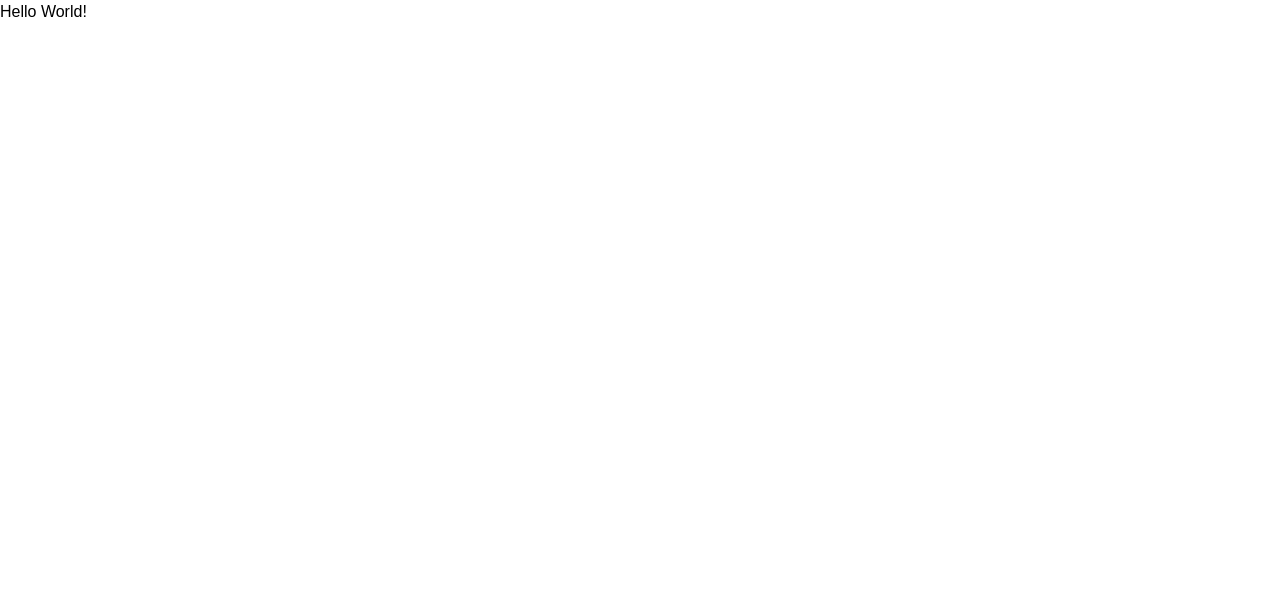
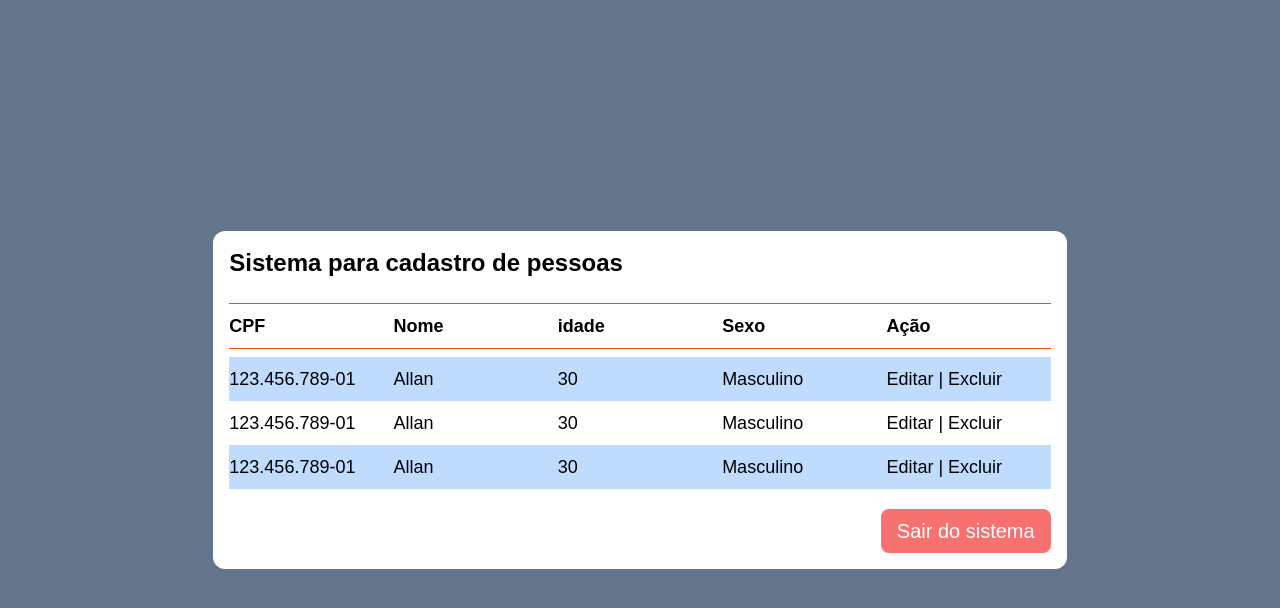
Before and after one commit to allanalmeida94/cadastro-pessoa, a Next.js app: page / in a window 1280 px wide. Shown: the top 608 px of the page. Built offline with nearby package versions, Linux system fonts and the light colour scheme.

Commit message:
adiciona o componente table a página index

```diff
--- a/src/pages/index.tsx
+++ b/src/pages/index.tsx
@@ -1,4 +1,6 @@
+import Table from '@/components/Table';
 import Head from 'next/head'
+
 
 export default function Home() {
   return (
@@ -9,9 +11,12 @@ export default function Home() {
         <meta name="viewport" content="width=device-width, initial-scale=1" />
         <link rel="icon" href="/images/user_icon.ico" />
       </Head>
-      <div>
-        <h1>Hello World!</h1>
-      </div>
+
+      <main>
+       <div className='flex flex-col h-screen justify-center items-center bg-slate-500'>
+        <Table />
+       </div>
+      </main>
     </>
   );
 }
```
